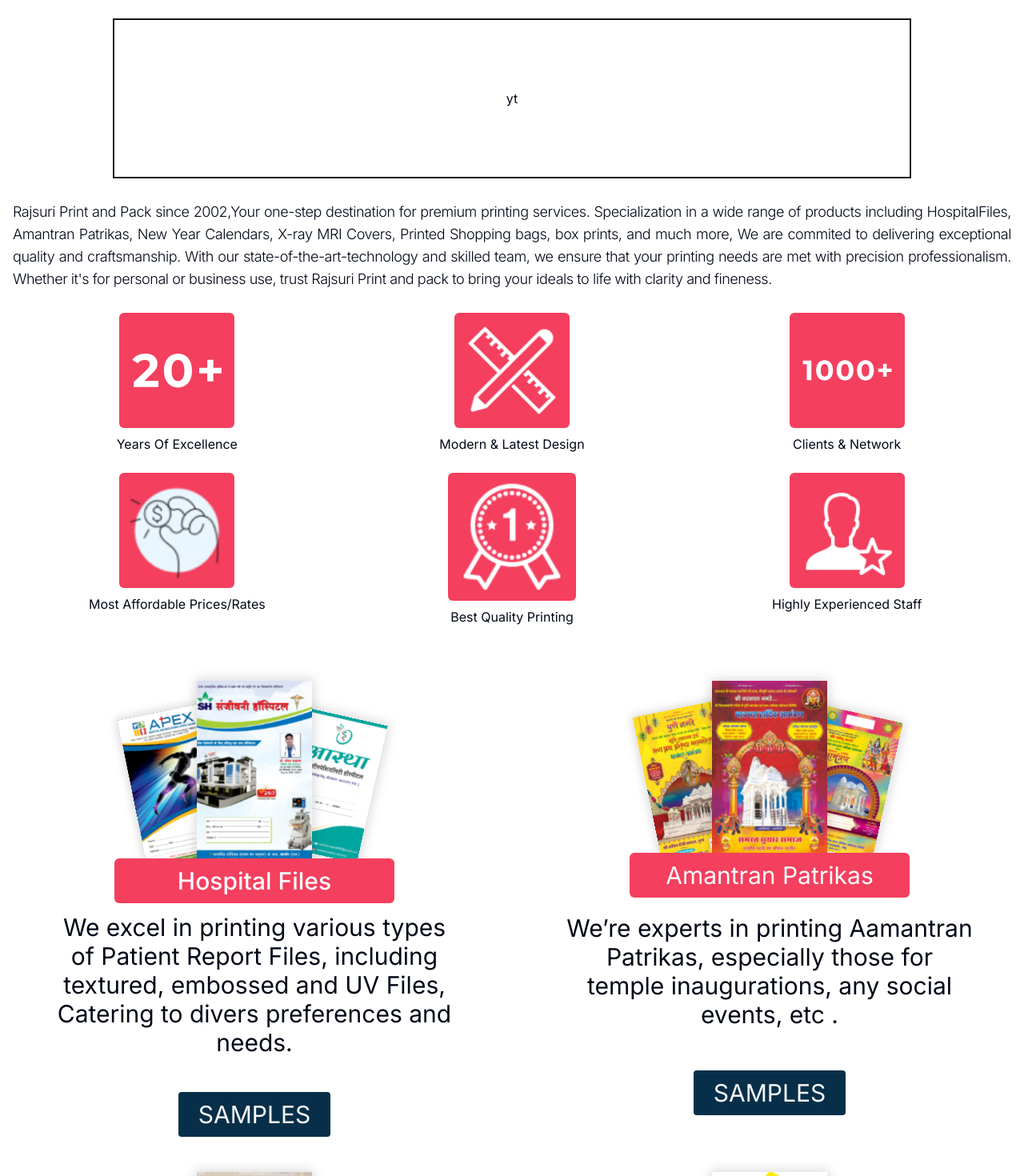
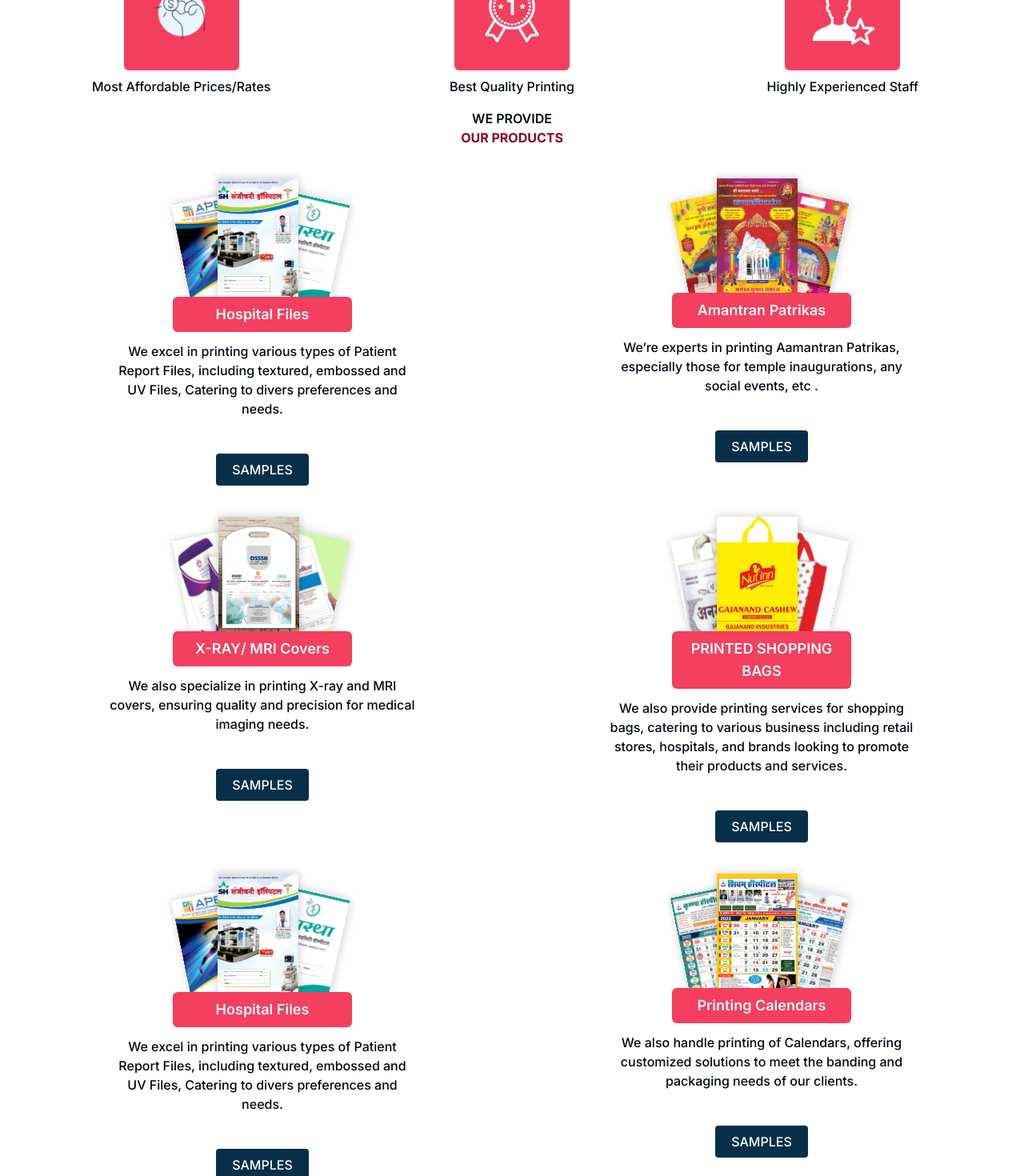
Before and after one commit to codezuma/ghanchi, a Next.js app: page / in a window 1280 px wide. Shown: the part 1060-2530 px from the top of the page at 80% size. Built offline with nearby package versions, Linux system fonts and the light colour scheme.

Commit message:
basic changes

```diff
--- a/app/layout.tsx
+++ b/app/layout.tsx
@@ -18,7 +18,6 @@ export default function RootLayout({
     <html lang="en">
 
       <body className={inter.className}>
-        <h1 className="bg-sky-950 w-full text-center text-2xl text-lime-200 h-[10vh] ">Navbar</h1>
         {children}
       </body>
     </html>
--- a/app/page.tsx
+++ b/app/page.tsx
@@ -1,62 +1,66 @@
-import Image from "next/image";
+import { ArrowRightIcon } from '@radix-ui/react-icons'
+import { AspectRatio } from "@/components/ui/aspect-ratio"
+
 
 export default function Home() {
   return (
     <div className="containerMod">
       <div className="containerMod p-4 mt-9">
 
-        <img className="w-[100%] maxh-[50vh]" src="/homebanerimg.png" />
-        <h1 className=" mt-5 text-center text-3xl font-medium tracking-wider"> Welcome to </h1>
-        <h1 className=" mb-7 text-center text-red-800 font-semibold text-3xl tracking-wider"> RAJSURI PRINT & PACK </h1>
-        <div className="w-[80%] h-[25vh] border-solid border-2 border-neutral-900 flex items-center justify-center">
-          yt
+        <img className="" src="/homebanerimg.png" />
+        <h1 className=" mt-5 text-center text-2xl font-semibold tracking-wider"> Welcome to </h1>
+        <h1 className=" mb-7 text-center text-red-800 font-semibold text-2xl tracking-wider"> RAJSURI PRINT & PACK </h1>
+        <div className="w-[450px]">
+          <AspectRatio className='border' ratio={16 / 9}>
+            youtube video
+          </AspectRatio>
         </div>
-        <div className="font-light text-lg text-justify tracking-tight mt-7">
+        <div className="text-justify font-medium tracking-tight mt-7 max-w-[70%]">
           Rajsuri Print and Pack since 2002,Your one-step destination for premium printing services. Specialization in a wide range of products including
           HospitalFiles, Amantran Patrikas, New Year Calendars, X-ray MRI Covers, Printed Shopping bags, box prints,
           and much more, We are commited to delivering exceptional quality and craftsmanship. With our state-of-the-art-technology and
           skilled team, we ensure that your printing needs are met with precision professionalism. Whether it's for
           personal or business use, trust Rajsuri Print and pack to bring your ideals to life with clarity and fineness.
         </div>
-        <div className="mt-5 grid grid-cols-2 gap-2 rounded-md w-[100%] lg:grid-cols-3">
+        <div className="mt-5 grid px-2 grid-cols-2 gap-x-2 gap-y-2 rounded-md w-full md:grid-cols-3">
 
-          <div className="p-2 flex flex-col justify-start items-center">
-            <div className="bg-rose-500 rounded-md">
-              <img src="/20+.svg" className="p-4 h-36 w-36" alt="" />
+          <div className="flex flex-col justify-start items-center">
+            <div className="bg-rose-500 grid size-36 rounded-md p-2">
+              <img src="/20+.svg" className="place-self-center h-20 w-20" alt="" />
             </div>
-            <div className="font-normal text-center mt-2">Years Of Excellence</div>
+            <p className="font-medium text-center mt-2">Years Of Excellence</p>
           </div>
-          <div className="p-2 flex flex-col justify-start items-center">
-            <div className="bg-rose-500 rounded-md">
-              <img src="/Design.svg" className="object-cover p-4  h-36 w-36" alt="" />
+          <div className="flex flex-col justify-start items-center">
+            <div className="bg-rose-500 rounded-md p-2 size-36 grid">
+              <img src="/Design.svg" className="h-20 w-20 place-self-center" alt="" />
             </div>
-            <div className="font-normal text-center mt-2">Modern & Latest Design</div>
+            <p className="font-medium text-center mt-2">Modern & Latest Design</p>
           </div>
 
-          <div className=" p-2 flex flex-col justify-start items-center">
-            <div className="bg-rose-500 rounded-md">
-              <img src="/1000+.svg" className=" p-4 h-36 w-36" alt="" />
+          <div className="flex flex-col justify-start items-center">
+            <div className="bg-rose-500 rounded-md p-2 size-36 grid">
+              <img src="/1000+.svg" className="h-20 w-20 place-self-center" alt="" />
             </div>
-            <div className="font-normal text-center mt-2">Clients & Network</div>
+            <p className="font-medium text-center mt-2">Clients & Network</p>
           </div>
-          <div className=" p-2 flex flex-col justify-start items-center">
-            <div className="bg-rose-500 rounded-md">
-              <img src="/coin-in-hand.png" className="object-cover h-36 w-36" alt="" />
+          <div className="flex flex-col justify-start items-center">
+            <div className="bg-rose-500 rounded-md p-2 grid size-36">
+              <img src="/coin-in-hand.png" className="h-20 w-20 place-self-center" alt="" />
             </div>
-            <div className="font-normal text-center mt-2">Most Affordable Prices/Rates</div>
+            <p className="font-medium text-center mt-2">Most Affordable Prices/Rates</p>
           </div>
 
-          <div className=" p-2 flex flex-col justify-start items-center">
-            <div className="p-2 bg-rose-500 rounded-md">
-              <img src="/Bestseller.svg" className="object-cover h-36 w-36" alt="" />
+          <div className="flex flex-col justify-start items-center">
+            <div className="bg-rose-500 rounded-md p-2 si grid size-36">
+              <img src="/Bestseller.svg" className="h-20 w-20 place-self-center" alt="" />
             </div>
-            <div className="font-normal text-center mt-2">Best Quality Printing</div>
+            <p className="font-medium text-center mt-2">Best Quality Printing</p>
           </div>
-          <div className=" p-2 flex flex-col justify-start items-center">
-            <div className="bg-rose-500 rounded-md">
-              <img src="/Popularman.svg" className="object-cover p-4 h-36 w-36" alt="" />
+          <div className="flex flex-col justify-start items-center">
+            <div className="bg-rose-500 rounded-md p-2 grid size-36">
+              <img src="/Popularman.svg" className="h-20 w-20 place-self-center" alt="" />
             </div>
-            <div className="font-normal text-center mt-2">Highly Experienced Staff</div>
+            <p className="font-medium text-center mt-2">Highly Experienced Staff</p>
           </div>
 
         </div>
@@ -64,147 +68,141 @@ export default function Home() {
 
       {/* products section */}
 
-      <div className="mt-2 grid grid-cols-1 gap-2 w-[100%] lg:grid-cols-2">
+      <p className="font-semibold text-center">WE PROVIDE</p>
+      <p className="font-bold text-center text-[#880026]">OUR PRODUCTS</p>
+
+      <div className="mt-2 grid grid-cols-1 px-5 gap-2 w-[100%] lg:grid-cols-2">
         <div className=" mt-3 w-full flex flex-col align-middle items-center">
-          <div className="flex w-full align-middle justify-center">
+          <div className="flex w-56 align-middle justify-center">
             <img src="/item01.svg" className="p-2 z-10 mb-[-2rem] mr-[-6rem] w-48" alt="" />
             <img src="/item02.svg" className="p-2 z-20 w-48" alt="" />
             <img src="/item03.svg" className="p-2 z-10 mb-[-2rem] ml-[-6rem] w-48" alt="" />
           </div>
-          <div className="w-[55%] h-14 mt-[-2rem] bg-rose-500 z-30 rounded-md flex justify-center items-center">
-            <p className="text-slate-50 text-3xl font-medium">Hospital Files</p>
+          <div className="py-2 mt-[-2rem] bg-rose-500 w-56 z-30 rounded-md flex justify-center items-center">
+            <p className="text-slate-50 text-lg font-semibold text-center">Hospital Files</p>
           </div>
-          <p className="text-center mt-3 text-3xl w-[80%] lg:min-h-[20vh]">
+          <p className="text-center mt-3 font-medium max-w-96">
             We excel in printing various types of Patient Report Files, including textured,
             embossed and UV Files, Catering to divers preferences and needs.
           </p>
-          <div className="w-[30%] h-14 mt-11 bg-sky-950 z-30 rounded-sm flex justify-center items-center">
-            <p className="text-slate-50 text-3xl font-normal">SAMPLES</p>
+          <div className="py-2 px-5 mt-11 bg-sky-950 z-30 rounded-sm flex justify-center items-center">
+            <p className="text-slate-50 font-medium">SAMPLES </p>
           </div>
         </div>
 
 
         <div className=" mt-3 w-full flex flex-col align-middle items-center">
-          <div className="flex w-full align-middle justify-center">
+          <div className="flex w-56 align-middle justify-center">
             <img src="/item11.svg" className="p-2 z-10 mb-[-2rem] mr-[-6rem] w-48" alt="" />
             <img src="/item12.svg" className="p-2 z-20 w-48" alt="" />
             <img src="/item13.svg" className="p-2 z-10 mb-[-2rem] ml-[-6rem] w-48" alt="" />
           </div>
-          <div className="w-[55%] h-14 mt-[-2rem] bg-rose-500 z-30 rounded-md flex justify-center items-center">
-            <p className="text-slate-50 text-3xl font-normal">Amantran Patrikas</p>
+          <div className="py-2 mt-[-2rem] bg-rose-500 w-56 z-30 rounded-md flex justify-center items-center">
+            <p className="text-slate-50 text-lg font-semibold text-center">Amantran Patrikas</p>
           </div>
-          <p className="text-center mt-5 text-3xl w-[80%] lg:min-h-[20vh]">
+          <p className="text-center mt-3 font-medium max-w-96">
             We’re experts in printing Aamantran  Patrikas, especially those for temple
             inaugurations, any social events, etc .
           </p>
-          <div className="w-[30%] h-14 mt-9 bg-sky-950 z-30 rounded-sm flex justify-center items-center">
-            <p className="text-slate-50 text-3xl font-normal">SAMPLES</p>
+          <div className="py-2 px-5 mt-11 bg-sky-950 z-30 rounded-sm flex justify-center items-center">
+            <p className="text-slate-50 font-medium">SAMPLES</p>
           </div>
         </div>
 
 
 
         <div className=" mt-3 w-full flex flex-col align-middle items-center">
-          <div className="flex w-full align-middle justify-center">
+          <div className="flex w-56 align-middle justify-center">
             <img src="/item21.svg" className="p-2 z-10 mb-[-2rem] mr-[-6rem] w-48" alt="" />
             <img src="/item22.svg" className="p-2 z-20 w-48" alt="" />
             <img src="/item23.svg" className="p-2 z-10 mb-[-2rem] ml-[-6rem] w-48" alt="" />
           </div>
-          <div className="w-[55%] h-14 mt-[-2rem] bg-rose-500 z-30 rounded-md flex justify-center items-center">
-            <p className="text-slate-50 text-3xl font-normal">X-RAY/ MRI Covers</p>
+          <div className="py-2 mt-[-2rem] bg-rose-500 w-56 z-30 rounded-md flex justify-center items-center">
+            <p className="text-slate-50 text-lg font-semibold text-center">X-RAY/ MRI Covers</p>
           </div>
-          <p className="text-center mt-5 text-3xl w-[80%] lg:min-h-[20vh]">
+          <p className="text-center mt-3 font-medium max-w-96">
             We also specialize in printing X-ray and MRI covers, ensuring quality and
             precision for medical imaging needs.
           </p>
-          <div className="w-[30%] h-14 mt-9 bg-sky-950 z-30 rounded-sm flex justify-center items-center">
-            <p className="text-slate-50 text-3xl font-normal">SAMPLES</p>
+          <div className="py-2 px-5 mt-11 bg-sky-950 z-30 rounded-sm flex justify-center items-center">
+            <p className="text-slate-50 font-medium">SAMPLES</p>
           </div>
         </div>
 
 
         <div className=" mt-3 w-full flex flex-col align-middle items-center">
-          <div className="flex w-full align-middle justify-center">
+          <div className="flex w-56 align-middle justify-center">
             <img src="/item32.svg" className="p-2 z-10 mb-[-2rem] mr-[-6rem] w-48" alt="" />
             <img src="/item33.svg" className="p-2 z-20 w-48" alt="" />
             <img src="/item31.svg" className="p-2 z-10 mb-[-2rem] ml-[-6rem] w-48" alt="" />
           </div>
-          <div className="w-[55%] h-14 mt-[-2rem] bg-rose-500 z-30 rounded-md flex justify-center items-center">
-            <p className="text-slate-50 text-3xl font-normal">PRINTED SHOPPING BAGS</p>
+          <div className="py-2 mt-[-2rem] bg-rose-500 w-56 z-30 rounded-md flex justify-center items-center">
+            <p className="text-slate-50 text-lg font-semibold text-center">PRINTED SHOPPING BAGS</p>
           </div>
-          <p className="text-center mt-5 text-3xl  w-[80%] lg:min-h-[20vh]">
+          <p className="text-center mt-3 font-medium max-w-96">
             We also provide printing services for shopping bags, catering to various
             business including retail stores, hospitals, and brands looking to promote their
             products and services.
           </p>
-          <div className="w-[30%] h-14 mt-9 bg-sky-950 z-30 rounded-sm flex justify-center items-center">
-            <p className="text-slate-50 text-3xl font-normal">SAMPLES</p>
+          <div className="py-2 px-5 mt-11 bg-sky-950 z-30 rounded-sm flex justify-center items-center">
+            <p className="text-slate-50 font-medium">SAMPLES</p>
           </div>
         </div>
 
 
 
         <div className=" mt-3 w-full flex flex-col align-middle items-center">
-          <div className="flex w-full align-middle justify-center">
+          <div className="flex w-56 align-middle justify-center">
             <img src="/item01.svg" className="p-2 z-10 mb-[-2rem] mr-[-6rem] w-48" alt="" />
             <img src="/item02.svg" className="p-2 z-20 w-48" alt="" />
             <img src="/item03.svg" className="p-2 z-10 mb-[-2rem] ml-[-6rem] w-48" alt="" />
           </div>
-          <div className="w-[55%] h-14 mt-[-2rem] bg-rose-500 z-30 rounded-md flex justify-center items-center">
-            <p className="text-slate-50 text-3xl font-medium">Hospital Files</p>
+          <div className="py-2 mt-[-2rem] bg-rose-500 w-56 z-30 rounded-md flex justify-center items-center">
+            <p className="text-slate-50 text-lg font-semibold text-center">Hospital Files</p>
           </div>
-          <p className="text-center mt-3 text-3xl w-[80%] lg:min-h-[20vh]">
+          <p className="text-center mt-3 font-medium max-w-96">
             We excel in printing various types of Patient Report Files, including textured,
             embossed and UV Files, Catering to divers preferences and needs.
           </p>
-          <div className="w-[30%] h-14 mt-9 mb-5 bg-sky-950 z-30 rounded-sm flex justify-center items-center">
-            <p className="text-slate-50 text-3xl font-normal">SAMPLES</p>
+          <div className="py-2 px-5 mt-11 bg-sky-950 z-30 rounded-sm flex justify-center items-center">
+            <p className="text-slate-50 font-medium">SAMPLES</p>
           </div>
         </div>
 
 
         <div className=" mt-3 w-full flex flex-col align-middle items-center">
-          <div className="flex w-full align-middle justify-center">
+          <div className="flex w-56 align-middle justify-center">
             <img src="/item52.svg" className="p-2 z-10 mb-[-2rem] mr-[-6rem] w-48" alt="" />
             <img src="/item53.svg" className="p-2 z-20 w-48" alt="" />
             <img src="/item51.svg" className="p-2 z-10 mb-[-2rem] ml-[-6rem] w-48" alt="" />
           </div>
-          <div className="w-[55%] h-14 mt-[-2rem] bg-rose-500 z-30 rounded-md flex justify-center items-center">
-            <p className="text-slate-50 text-3xl font-normal">Printing Calendars</p>
+          <div className="py-2 mt-[-2rem] bg-rose-500 w-56 z-30 rounded-md flex justify-center items-center">
+            <p className="text-slate-50 text-lg font-semibold text-center">Printing Calendars</p>
           </div>
-          <p className="text-center mt-5 text-3xl w-[80%] lg:min-h-[20vh]">
+          <p className="text-center mt-3 font-medium max-w-96">
             We also handle printing of Calendars, offering customized solutions to meet the banding and packaging needs
             of our clients.
           </p>
-          <div className="w-[30%] h-14 mt-9 mb-5 bg-sky-950 z-30 rounded-sm flex justify-center items-center">
-            <p className="text-slate-50 text-3xl font-normal">SAMPLES</p>
+          <div className="py-2 px-5 mt-11 bg-sky-950 z-30 rounded-sm flex justify-center items-center">
+            <p className="text-slate-50 font-medium">SAMPLES</p>
           </div>
         </div>
 
       </div>
 
-
-
-
-
-
-
-
-
       {/* client review pink section */}
 
-
       <div className="bg-rose-500  w-[100%] mt-20 flex flex-col justify-start items-center">
-        <h1 className="mt-10 text-3xl text-slate-50 font-semibold">What our clients are saying?</h1>
-        <img src="/teamwork.png" className="object-cover h-64 w-72" alt="" />
-        <h3 className="mt-1 text-lg text-center text-slate-50 font-normal">
+        <h1 className="mt-10 text-xl text-slate-50 font-semibold">What our clients are saying?</h1>
+        <img src="/teamwork.png" className="h-44 w-72" alt="" />
+        <h3 className="mt-1 text-center text-slate-50 max-w-96">
           “Rajsuri Print has been our go-to for all printing needs at Choudhary Bhupendra Hospital. From hospital files to CT MRI
           covers and marketing materials, their quality and reliability have been outstanding. Highly Recommended!
         </h3>
-        <h2 className="mt-7 text-lg text-center text-slate-50 font-normal">
-          -Dhukaram Choudhary
-          (Managing Director of CBH Hospital, Bhinmal)
-        </h2>
+        <div className="text-white text-center my-2">
+          <p className="text-sm font-semibold">-Dhukaram Choudhary</p>
+          <p className="text-sm">(Managing Director of CBH Hospital, Bhinmal)</p>
+        </div>
       </div>
 
     </div>
--- /dev/null
+++ b/components/ui/aspect-ratio.tsx
@@ -0,0 +1,7 @@
+"use client"
+
+import * as AspectRatioPrimitive from "@radix-ui/react-aspect-ratio"
+
+const AspectRatio = AspectRatioPrimitive.Root
+
+export { AspectRatio }
--- a/package.json
+++ b/package.json
@@ -9,6 +9,7 @@
     "lint": "next lint"
   },
   "dependencies": {
+    "@radix-ui/react-aspect-ratio": "^1.0.3",
     "@radix-ui/react-icons": "^1.3.0",
     "class-variance-authority": "^0.7.0",
     "clsx": "^2.1.0",
```
Also changed, not shown: app/components/Footer.tsx (added), 1 other file (tests, documents, lock files or other folders). Lines whose indentation alone changed are shown as unchanged.
